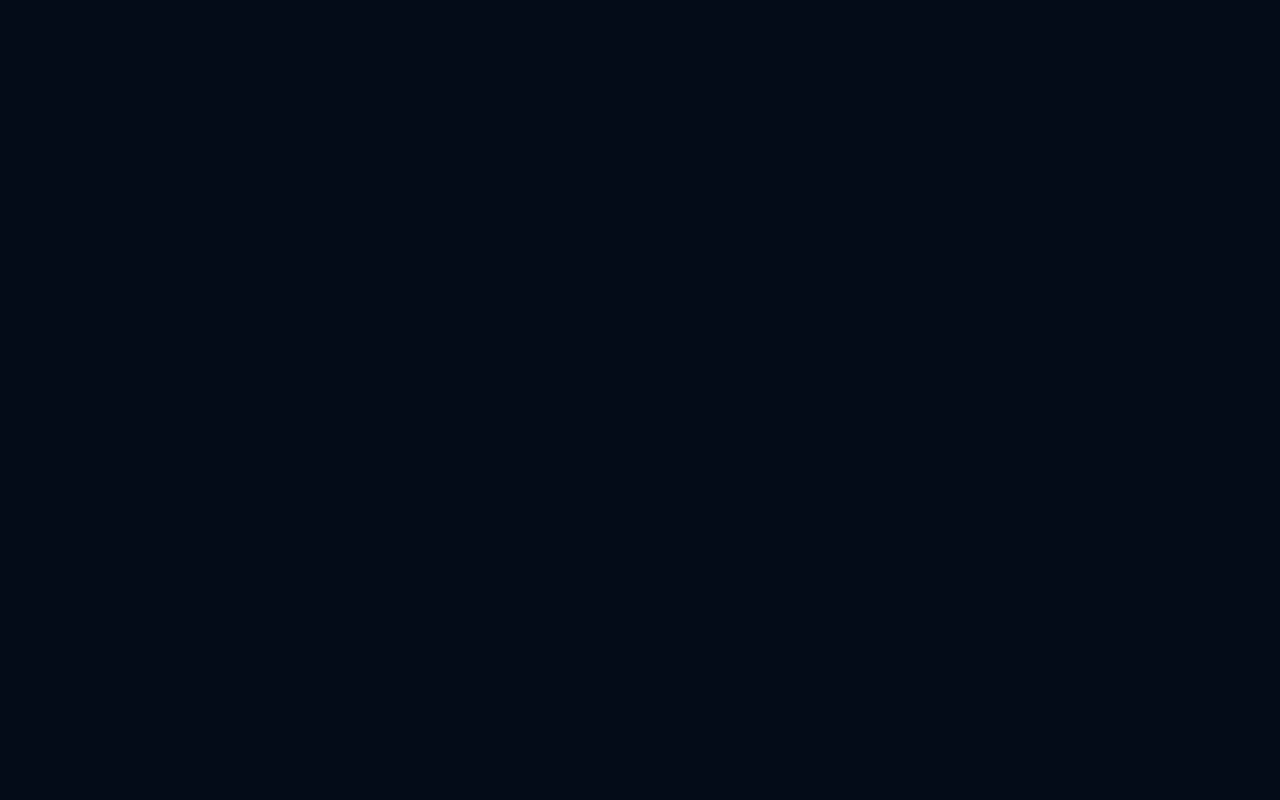
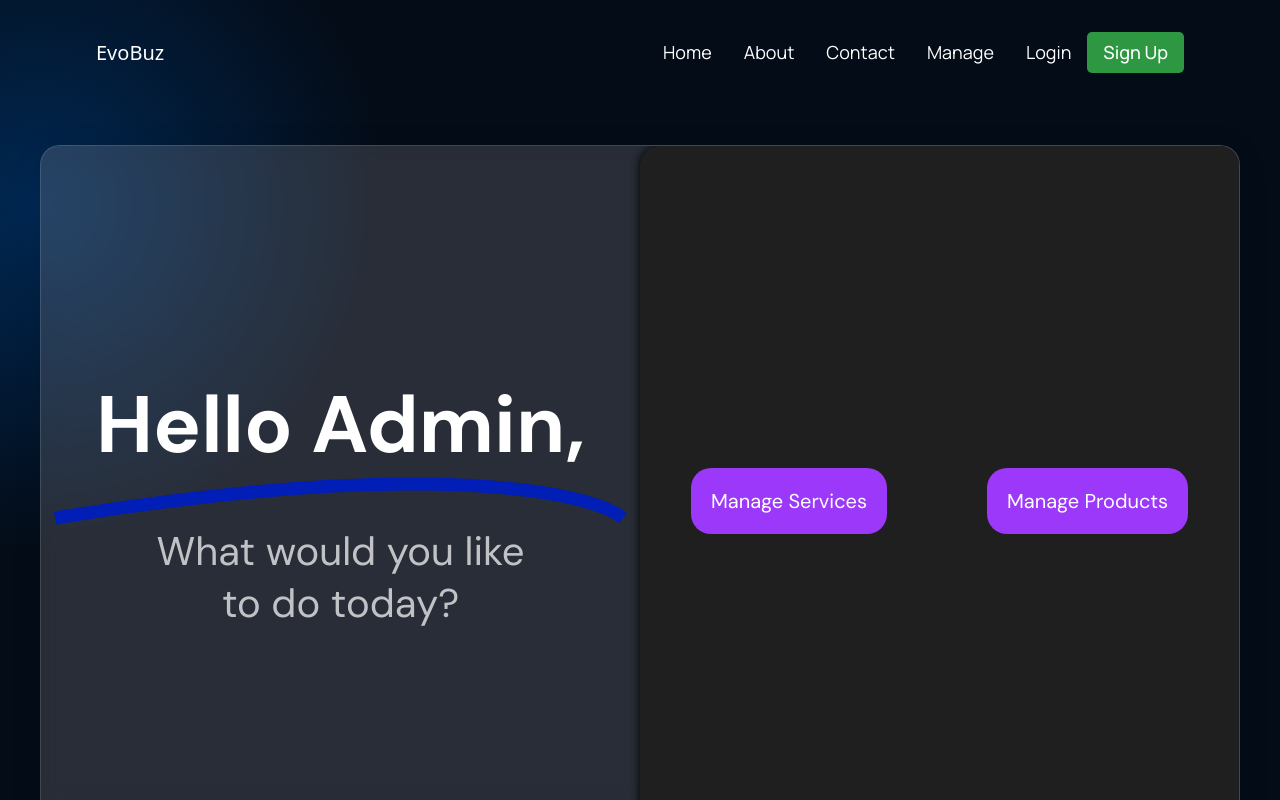
Before and after one commit to sanjesh17/evobuz-vendor, a React (Create React App) app: page /manage in a window 1280 px wide. Before the commit this address had no page. Built offline with nearby package versions, Linux system fonts and the light colour scheme.

Commit message:
New components added and change made

```diff
--- a/src/App.js
+++ b/src/App.js
@@ -5,6 +5,7 @@ import Home from "./pages/Home";
 import Signup from "./pages/Signup";
 import Product from "./pages/Product";
 import Service from "./pages/Service";
+import ManagePage from "./pages/ManagePage";
 
 const App = () => {
   return (
@@ -14,8 +15,9 @@ const App = () => {
           <Route index element={<Home />} />
           <Route path="/home" element={<Home />} />
           <Route path="/signup" element={<Signup />} />
-          <Route path="/about" element={<Product />} />
-          <Route path="/service" element={<Service />} />
+          <Route path="/products" element={<Product />} />
+          <Route path="/services" element={<Service />} />
+          <Route path="/manage" element={<ManagePage />} />
         </Routes>
       </BrowserRouter>
     </div>
--- /dev/null
+++ b/src/components/manage/Manage.jsx
@@ -0,0 +1,42 @@
+import React from "react";
+import "./manage.css";
+import { Link } from "react-router-dom";
+
+const Manage = () => {
+  return (
+    <div className="manage-container">
+      <div className="f-container">
+        <div className="page-left">
+          <h1>Hello Admin,</h1>
+          <svg
+            xmlns="http://www.w3.org/2000/svg"
+            width="575"
+            height="48"
+            viewBox="0 0 575 48"
+            fill="none"
+          >
+            <path
+              d="M2 41C378 -20.5773 537.333 15.3428 570 41"
+              stroke="#011EB6"
+              stroke-width="13"
+            />
+          </svg>
+          <p>What would you like</p>
+          <p>to do today?</p>
+        </div>
+        <div className="page-right">
+          <div className="button-container">
+            <Link to="/services">
+              <button type="button">Manage Services</button>
+            </Link>
+            <Link to="/products">
+              <button type="button">Manage Products</button>
+            </Link>
+          </div>
+        </div>
+      </div>
+    </div>
+  );
+};
+
+export default Manage;
--- /dev/null
+++ b/src/components/manage/manage.css
@@ -0,0 +1,71 @@
+:root {
+  font-family: var(--font-family-2);
+}
+
+.manage-container {
+  height: 89vh;
+}
+
+.f-container {
+  height: 89vh;
+  margin: 40px;
+  border-radius: 20px;
+  background: rgba(227, 219, 219, 0.16);
+  box-shadow: 0 4px 30px rgba(0, 0, 0, 0.1);
+  backdrop-filter: blur(9.6px);
+  -webkit-backdrop-filter: blur(9.6px);
+  border: 1px solid rgba(227, 219, 219, 0.15);
+  display: grid;
+  grid-template-columns: 50% 50%;
+}
+
+.page-left {
+  color: white;
+  display: flex;
+  flex-direction: column;
+  justify-content: center;
+  align-items: center;
+  border-radius: 20px 0 20px 0;
+}
+
+.page-left h1 {
+  font-size: 80px;
+}
+
+.page-left p {
+  color: hsla(0, 0%, 100%, 0.714);
+  font-size: 40px;
+}
+
+.page-right {
+  border-radius: 20px 20px 0 20px;
+  background-color: rgb(32, 31, 31);
+  box-shadow: 0 0 10px black;
+  display: flex;
+  justify-content: center;
+  align-items: center;
+}
+
+.button-container {
+  display: flex;
+  justify-content: center;
+  align-items: center;
+  gap: 100px;
+}
+
+.button-container button {
+  font-family: var(--font-family-2);
+  border: none;
+  background: none;
+  color: white;
+  font-size: 20px;
+  background-color: hsl(271, 95%, 60%);
+  padding: 20px;
+  border-radius: 20px;
+  cursor: pointer;
+  transition: background-color 0.2s ease;
+}
+
+.button-container button:hover {
+  background-color: hsl(271, 78%, 46%);
+}
--- a/src/components/navbar/Navbar.jsx
+++ b/src/components/navbar/Navbar.jsx
@@ -21,10 +21,10 @@ const Navbar = () => {
           <Link to="/about">
             <p>About</p>
           </Link>
-          <Link to="/service">
+          <Link to="/contact">
             <p>Contact</p>
           </Link>
-          <Link>
+          <Link to="/manage">
             <p>Manage</p>
           </Link>
           <p>Login</p>
--- a/src/components/servicePage/index.css
+++ b/src/components/servicePage/index.css
@@ -4,6 +4,11 @@ body {
   margin: 0;
   padding: 0;
   overflow-y: auto;
+}
+
+.header-slash {
+  height: 20px;
+  margin-bottom: 40px;
 }
 
 .service-page-container {
@@ -18,10 +23,6 @@ body {
   overflow-x: hidden; /* Hide any overflow */
   min-height: 100vh;
   overflow-y: auto;
-}
-
-.service-page-container h1 {
-  margin-bottom: 40px;
 }
 
 .service-form {
@@ -55,7 +56,7 @@ body {
   padding: 12px;
   border: 1px solid #fff;
   border-radius: 5px;
-  background: rgba(255, 255, 255, 0.2);
+  background: rgb(36, 36, 36);
   color: white;
   transition: border-color 0.3s;
 }
@@ -121,6 +122,7 @@ body {
 }
 
 .service-button {
+  font-family: var(--font-family-2);
   width: 100%;
   max-width: 850px;
   background-color: #a855f7;
--- a/src/components/servicePage/index.js
+++ b/src/components/servicePage/index.js
@@ -88,7 +88,7 @@ const ServicePage = () => {
     };
 
     getLocation();
-  }, [pincode]); // Runs the function when pincode changes
+  }, [pincode]);
 
   const handleSubmit = (e) => {
     e.preventDefault();
@@ -158,6 +158,20 @@ const ServicePage = () => {
   return (
     <div className="service-page-container">
       <h1>Add Service</h1>
+      <svg
+        className="header-slash"
+        xmlns="http://www.w3.org/2000/svg"
+        width="575"
+        height="48"
+        viewBox="0 0 575 48"
+        fill="none"
+      >
+        <path
+          d="M2 41C378 -20.5773 537.333 15.3428 570 41"
+          stroke="#011EB6"
+          stroke-width="13"
+        />
+      </svg>
       <form className="service-form" onSubmit={handleSubmit}>
         <div className="service-form-group">
           <label htmlFor="serviceName" className="service-label">
--- /dev/null
+++ b/src/pages/ManagePage.js
@@ -0,0 +1,17 @@
+import React from "react";
+import "./ManagePage.css";
+import Manage from "../components/manage/Manage";
+import Navbar from "../components/navbar/Navbar";
+
+const ManagePage = () => {
+  return (
+    <div className="gradient__bg">
+      <div className="page">
+        <Navbar />
+        <Manage />
+      </div>
+    </div>
+  );
+};
+
+export default ManagePage;
--- a/src/pages/Product.js
+++ b/src/pages/Product.js
@@ -6,7 +6,7 @@ import ProductList from "../components/productcard/ProductList";
 
 const Product = () => {
   return (
-    <>
+    <div className="gradient__bg">
       <Navbar />
       <div className="p-container">
         <Sidebar />
@@ -23,7 +23,7 @@ const Product = () => {
           </div>
         </div>
       </div>
-    </>
+    </div>
   );
 };
 
```
Also changed, not shown: src/assets/underline.svg (added), src/pages/ManagePage.css (added).
